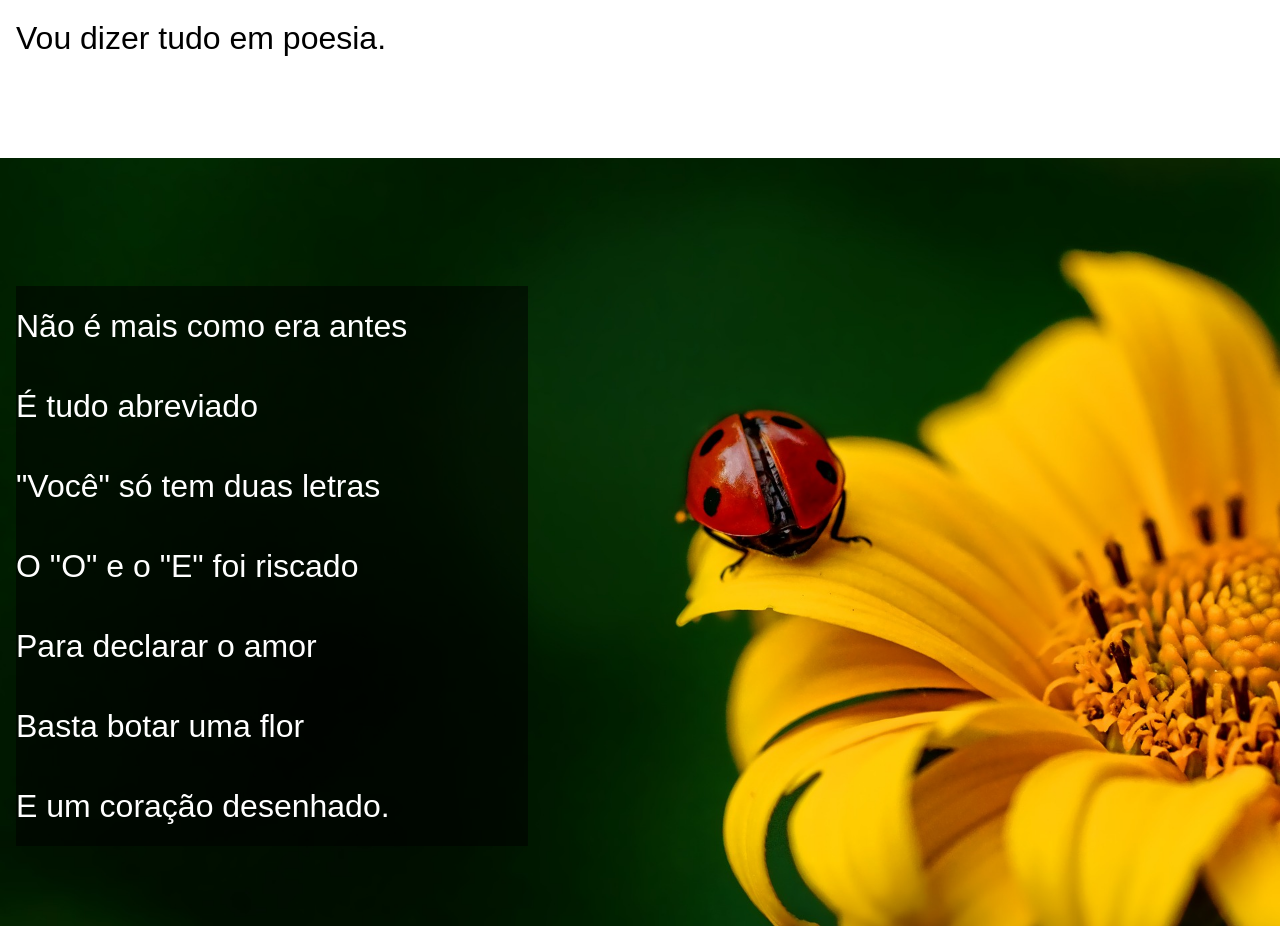
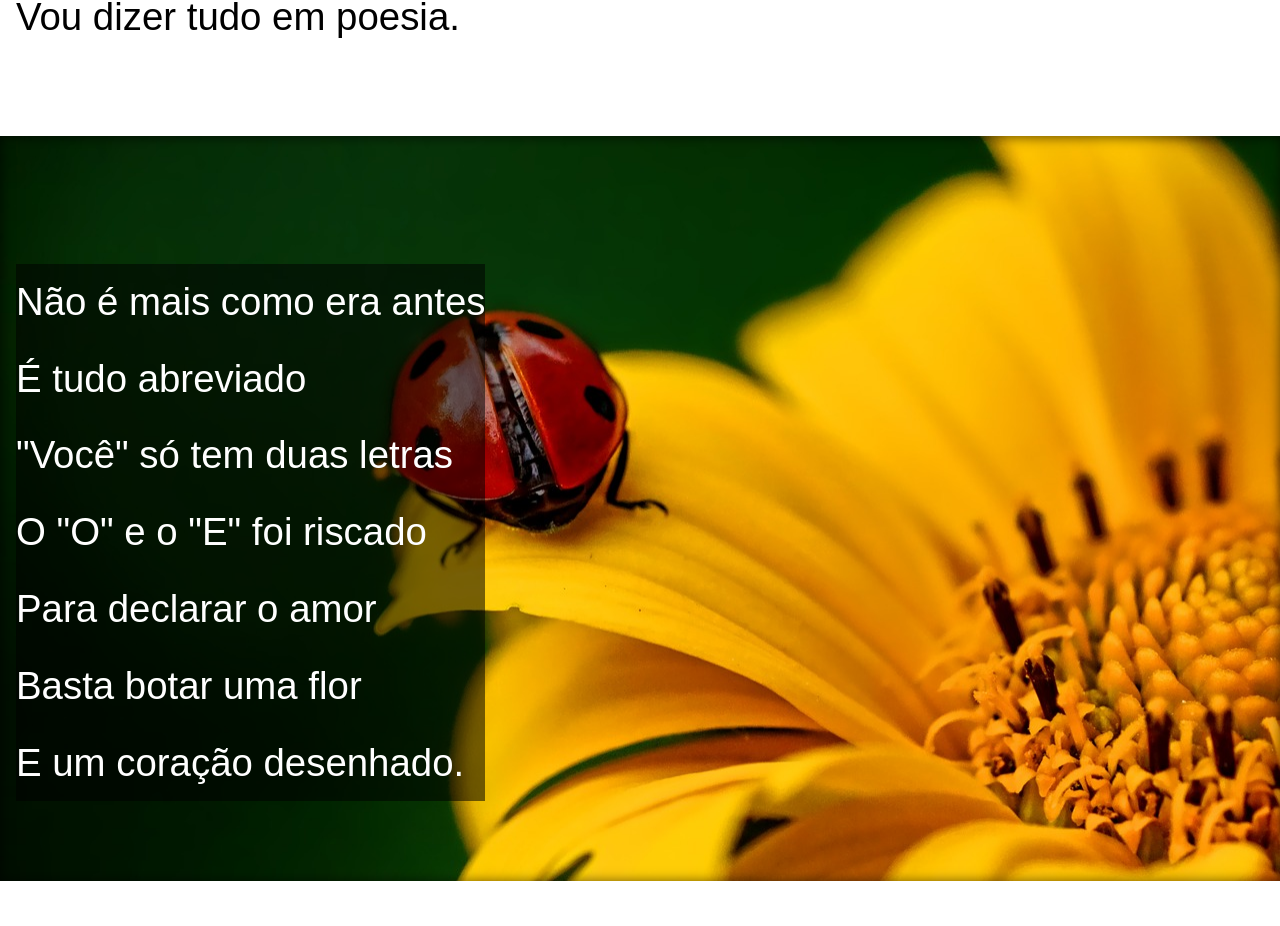
Before and after one commit to LucasGabrielBVieira/projeto-cordel, a plain HTML site: page index.html in a window 1280 px wide. Shown: the part 846-1772 px from the top of the page. Drawn offline with Linux system fonts and the light colour scheme; a web font is replaced by a local one.

Commit message:
otimizacao-final

```diff
--- a/estilos/style.css
+++ b/estilos/style.css
@@ -43,24 +43,23 @@ article {
     padding-top: 10vw;
     padding-bottom: 10vh;
     padding-left: 2vh;
+    font-family: var(--fonte-escrita);
+    font-size: 3vw;
+    line-height: 2.0;
 }
 article > p {
-    font-size: 2.5vw;
-    height: 100%;
-    font-family: var(--fonte-escrita);
-    line-height: 2.5;
-    width: 40vw;
+    display: inline-block;
 }
 article#img-1 {
-    background: black url('../imagens/background001.jpg') no-repeat center center fixed;
-    background-size: cover;
+    background: black url('../imagens/background001.jpg') no-repeat right center fixed;
 }
 article#img-2 {
     background: black url('../imagens/background002.jpg') no-repeat center center fixed;
-    background-size: cover;
 }
 article.imagem {
     color:white;
+    box-shadow: inset 1px 1px 13px 0px rgba(0, 0, 0, 0.644);
+    background-size: cover
 }
 article.imagem p {
     background-color: rgba(0, 0, 0, 0.534);
```
Also changed, not shown: index.html (+0 -1 lines).
